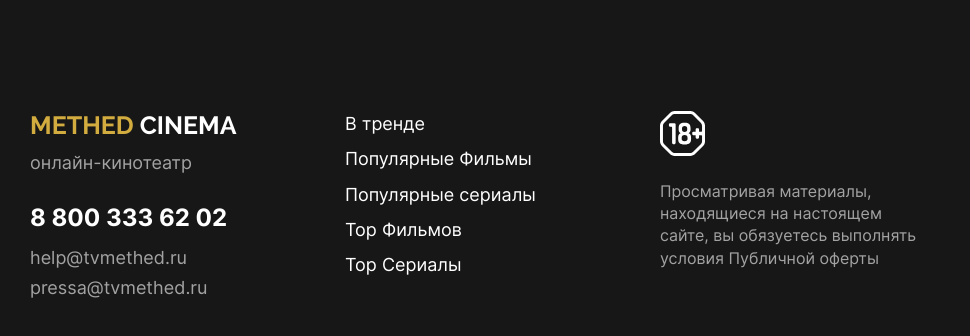
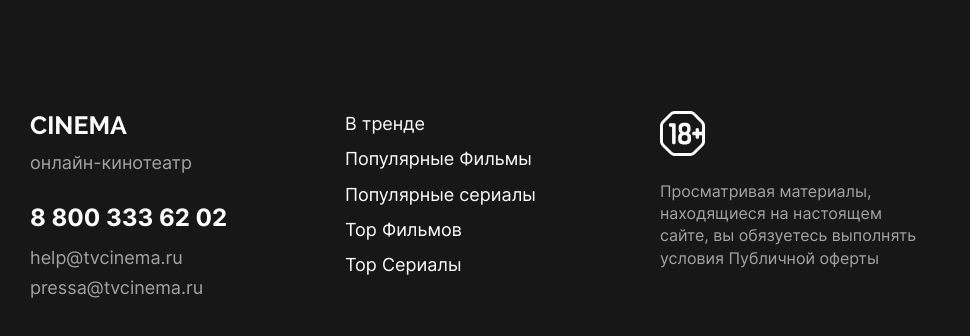
Before and after one commit to Danila197/methed_cinema_js, a plain HTML site: page index.html in a window 1280 px wide. Shown: the part 1572-1908 px from the top of the page, 0-970 px from the left. Drawn offline with Linux system fonts and the light colour scheme.

Commit message:
change html
2

```diff
--- a/index.html
+++ b/index.html
@@ -5,7 +5,7 @@
     <meta charset="UTF-8">
     <meta http-equiv="X-UA-Compatible" content="IE=edge">
     <meta name="viewport" content="width=device-width, initial-scale=1.0">
-    <title>Methed cinema - онлайн-кинотеатр</title>
+    <title>Cinema - онлайн-кинотеатр</title>
 
     <link rel="icon" href="img/me.svg">
 
@@ -128,16 +128,16 @@
         <div class="container footer__container">
             <div class="footer__column contacts">
                 <p class="contacts__logo">
-                    <span class="contacts__logo-primary">Methed</span> Cinema
+                    <span class="contacts__logo-primary"></span> Cinema
                 </p>
 
                 <p class="contacts__description">онлайн-кинотеатр</p>
 
                 <a href="tel:88003336202" class="contacts__phone">8 800 333 62 02</a>
 
-                <a href="mailto:help@tvmethed.ru" class="contacts__mail">help@tvmethed.ru</a>
+                <a href="mailto:help@tvcinema.ru" class="contacts__mail">help@tvcinema.ru</a>
 
-                <a href="mailto:pressa@tvmethed.ru" class="contacts__mail">pressa@tvmethed.ru</a>
+                <a href="mailto:pressa@tvcinema.ru" class="contacts__mail">pressa@tvcinema.ru</a>
             </div>
 
             <div class="footer__column subnav get-nav">
@@ -172,7 +172,7 @@
             </div>
 
             <div class="footer__column partners">
-                <img class="partners__me" src="img/me.svg" alt="Логотип MethEd">
+                <img class="partners__me" src="img/me.svg" alt="Логотип">
                 <p class="partners__description">Исследования осуществляются ООО «МЕТЭД ДЕВЕЛОПМЕНТ» при&nbsp; поддержке
                     Фонда «SPB Tech»</p>
             </div>
```
